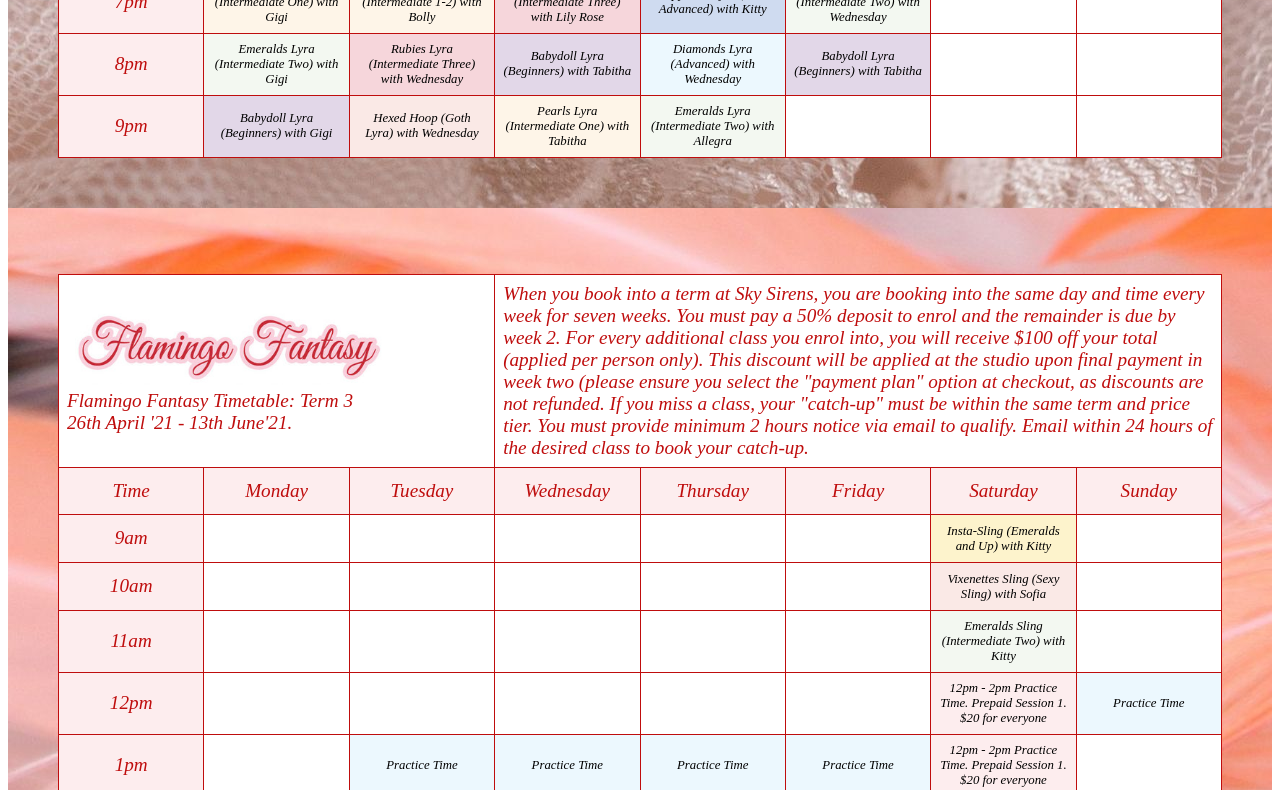
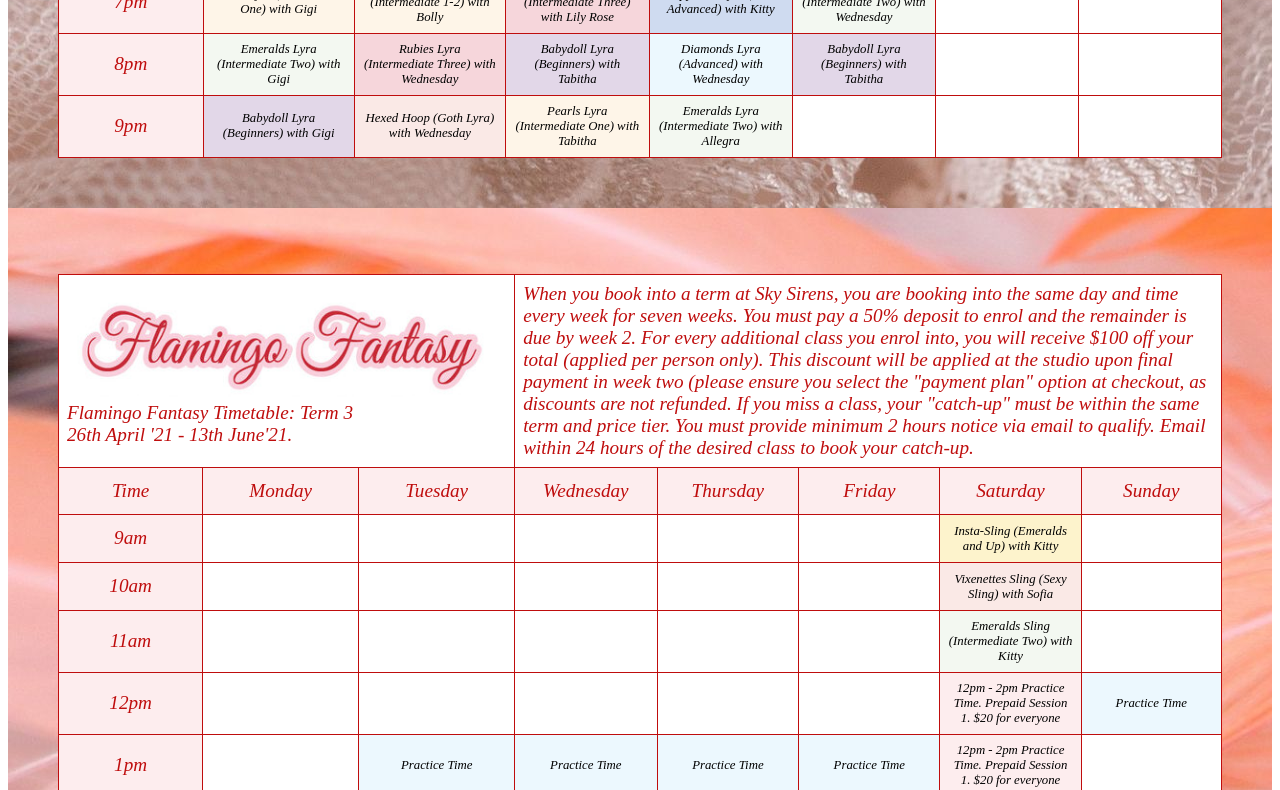
Before and after one commit to EvilJess/timetable, a plain HTML site: page index.html in a window 1280 px wide. Shown: the part 2010-2800 px from the top of the page. Drawn offline with Linux system fonts and the light colour scheme.

Commit message:
Changed title image width and height to match across all timetables

```diff
--- a/index.html
+++ b/index.html
@@ -69,11 +69,14 @@ tr {
   color: #bf0d0d;
   text-align: left;
   font-size: 1.5vw;
+
 }
 
 .header img{
-  width: 25vw;
+  height: 8vw;
 }
+
+
 </style>
   <script>
     function styleTable(){
```
Also changed, not shown: 1 other file.
